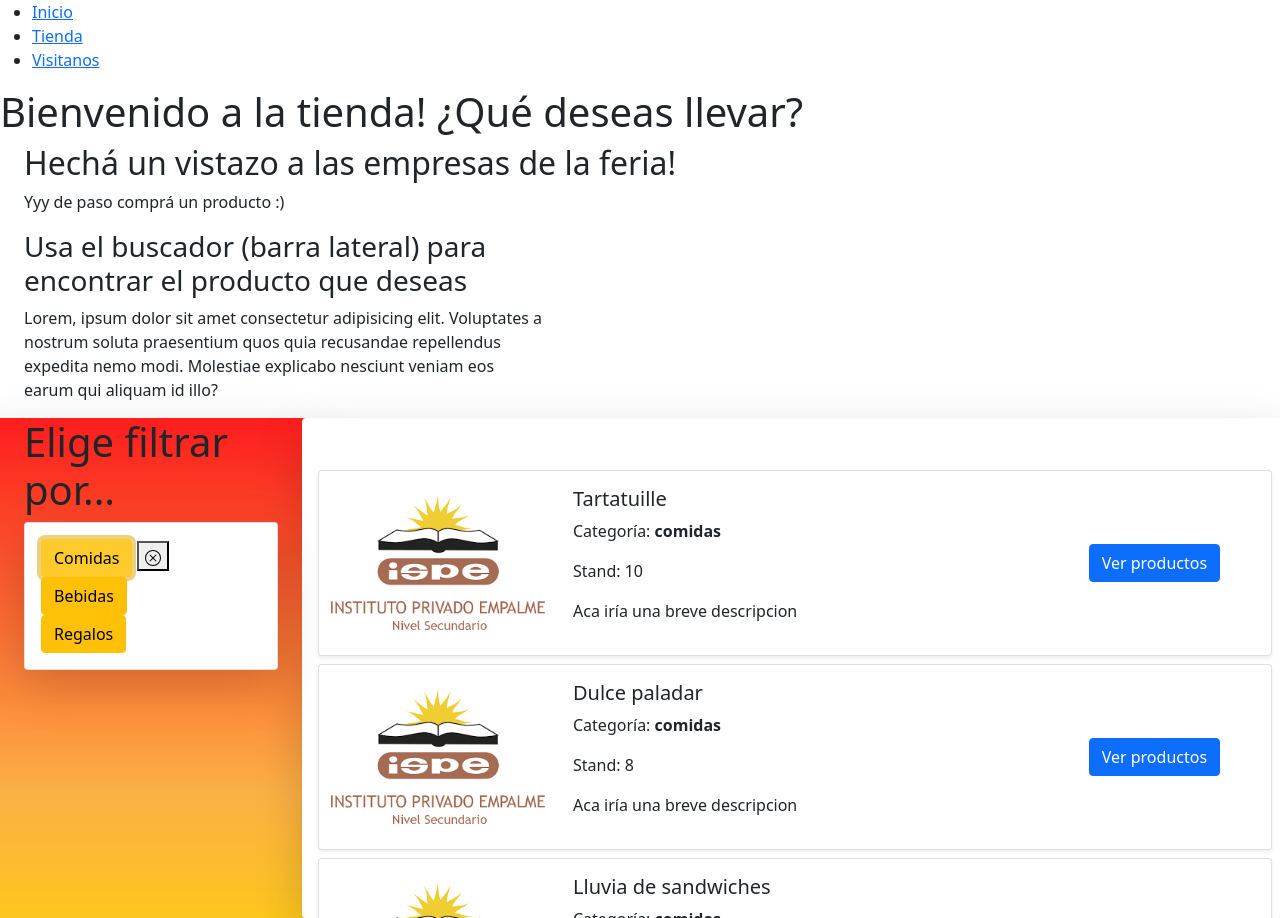
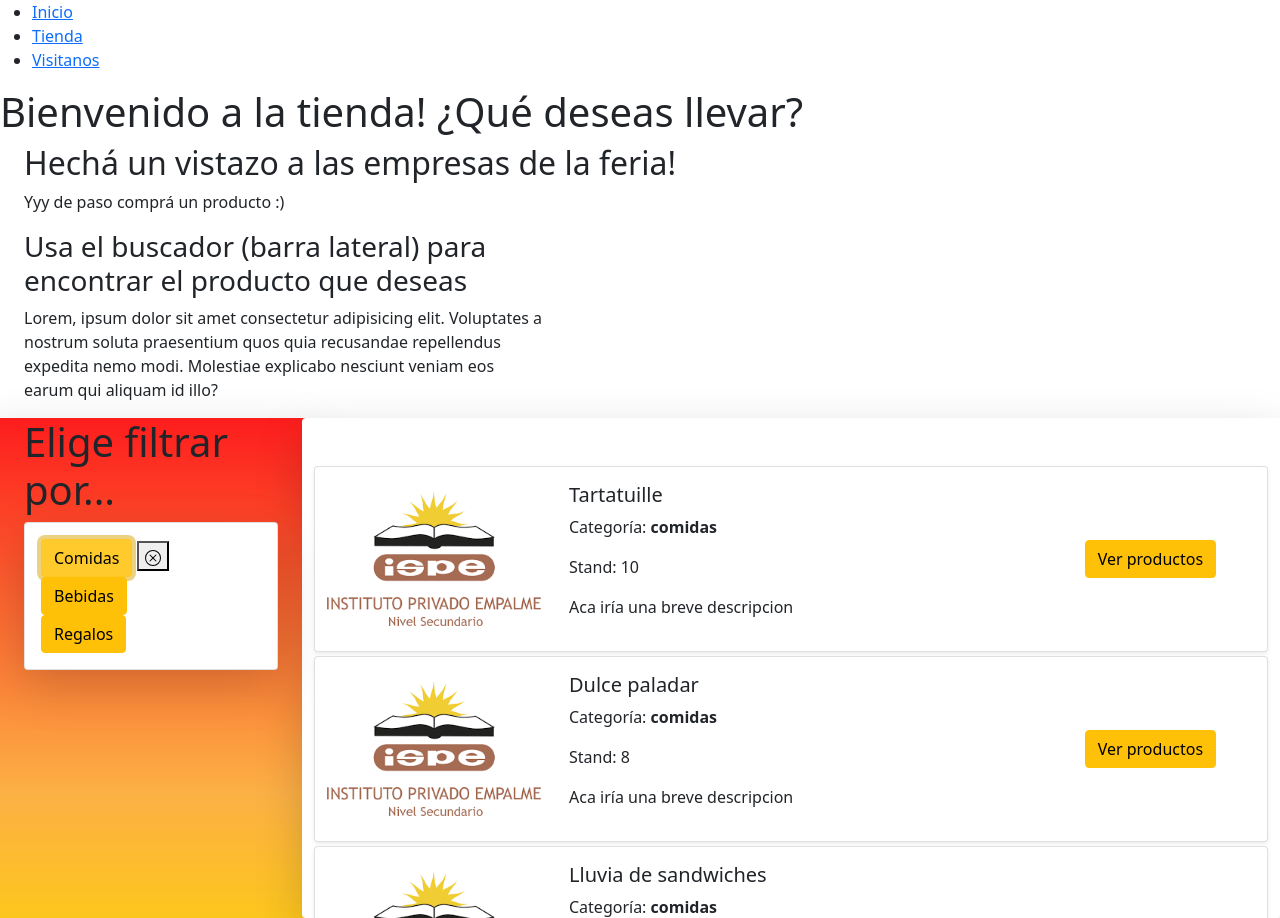
Before and after one commit to Maximo-Suarez/proyecto-curso-js, a plain HTML site: page pages/tienda.html in a window 1280 px wide. Both pictures are taken after a click on the button "Comidas". Drawn offline with nearby package versions, Linux system fonts and the light colour scheme.

Commit message:
detalles

```diff
--- a/css/style.css
+++ b/css/style.css
@@ -4,12 +4,15 @@
     height: 500px;
 }
 
+body{
+    overflow-x: hidden;
+}
 .buscador__empresas{
     padding: 3rem 0;
     display: flex;
     height: 500px;
-
     overflow: scroll;
+    overflow-x: hidden;
 }
 @media only screen and (max-width: 450px){
     .buscador__filtrador{
@@ -36,7 +39,15 @@
 /*     background-color: rgba(253, 149, 29, 0.8);
  */
     background: rgb(253,198,29);
-    background: linear-gradient(270deg, rgba(253,198,29,1) 0%, rgba(252,176,69,1) 25%, rgba(253,29,29,1) 100%);
+    background: linear-gradient(90deg, rgba(253,198,29,1) 0%, rgba(252,176,69,1) 25%, rgba(253,29,29,1) 100%);
 
-    box-shadow: -20px 0px 20px #00000014;
+    box-shadow: -30px 0px 40px #00000014;
 }
+
+.tabla__productos{
+    overflow-x: auto;
+}
+
+.card{
+    margin: .25rem 0;
+}
--- a/js/main.js
+++ b/js/main.js
@@ -7,7 +7,7 @@ function mostrarProductosDe(idDeEstaEmpresa) {
     if(empresa.boton){
         //boton X
         let botonX = document.getElementById(`VerProductDeEmpNum${idDeEstaEmpresa}`)
-        botonX.innerText = "X";
+        botonX.innerHTML= `<b>X</b>`
         //2do div
         let elemento2 = document.getElementById(`infoDeEmp${idDeEstaEmpresa}`)
         elemento2.classList.add("col-3")
@@ -56,12 +56,7 @@ function mostrarProductosDe(idDeEstaEmpresa) {
         elemento3.classList.remove(clasesDeElemento3[3])
         elemento3.classList.remove(clasesDeElemento3[2])
         elemento3.classList.add("col-2")
-        let catalogo = document.getElementById(`catalogoEmp${idDeEstaEmpresa}`)
-        catalogo.innerHTML= ""
-        //boton X
-        let botonX = document.getElementById(`VerProductDeEmpNum${idDeEstaEmpresa}`)
-        botonX.innerText = "Ver Productos";
-
+        elemento3.innerHTML=`<button class="btn btn-warning" id="VerProductDeEmpNum${idDeEstaEmpresa}" onclick="mostrarProductosDe(${idDeEstaEmpresa})">Ver productos</button>`
     }
 }
 
@@ -163,7 +158,7 @@ function mostrarEmpresasEncontradas(empresasEncontradas) {
             let contenedorCards = document.getElementById("contenedorCards");
             empresasEncontradas.forEach((empresa) =>{
                 let card = document.createElement("article");
-                card.classList.add("col-sm-10","col-lg-12", "card","shadow-sm", "m-1", `${empresa.categoria}`);
+                card.classList.add("col-sm-10","col-lg-12", "card","shadow-sm", `${empresa.categoria}`);
                 //<div class="d-flex align-items-center flex-sm-column flex-lg-row">
                 card.innerHTML= `
                 <div class="row align-items-center" id="contElementEmpresa${empresa.numStand}">
@@ -177,7 +172,7 @@ function mostrarEmpresasEncontradas(empresasEncontradas) {
                         <p>Aca iría una breve descripcion</p>
                     </div>
                     <div class="verProductDeEmp${empresa.numStand} card-body col-2" id="productDeLaEmpNum${empresa.numStand}" >
-                        <button class="btn btn-primary" id="VerProductDeEmpNum${empresa.numStand}" onclick="mostrarProductosDe(${empresa.numStand})">Ver productos</button>
+                        <button class="btn btn-warning" id="VerProductDeEmpNum${empresa.numStand}" onclick="mostrarProductosDe(${empresa.numStand})">Ver productos</button>
                     </div>
 
                 </div>
--- a/js/variables.js
+++ b/js/variables.js
@@ -18,47 +18,56 @@ class Empresas {
 const empresa1 = new Empresas("Freshbar",
 1,
 ["bebidas"],
-["Coca-cola", "Sprite", "Fanta"],
+//["Coca-cola", "Sprite", "Fanta"],
+[{p:"Coca-cola", precio:"$100"}, {p:"Sprite", precio:"$120"}, {p:"Fanta", precio:"$300"}],
 false);
 const empresa2 = new Empresas("Pop's",
 2,
 ["bebidas"],
-["Coca-cola", "Agua mineral", "Jugo de naraja",],
+//["Coca-cola", "Agua mineral", "Jugo de naraja",],
+[{p:"Coca-cola", precio:"$100"}, {p:"Agua mineral", precio:"$120"}, {p:"Jugo de naranja", precio:"$300"}],
 false);
 const empresa3 = new Empresas("Batut's",
 3,
 ["comidas"],
-["Batido helado", "Helado"],
+//["Batido helado", "Helado"],
+[{p:"Batido helado", precio:"$200"}, {p:"Helado", precio:"$820"}],
 false);
 const empresa4 = new Empresas("Al horno",
 4,
 ["comidas"],
-["Empanadas de pollo", "Empanadas de cebolla y queso", "Empanadas de choclo"],
+//["Empanadas de pollo", "Empanadas de cebolla y queso", "Empanadas de choclo"],
+[{p:"Empanadas de pollo", precio:"$100"}, {p:"Empanadas de cebolla y queso", precio:"$120"}, {p:"Empanadas de choclo", precio:"$300"}],
 false);
 const empresa5 = new Empresas("Club del mate",
 5,
 ["regalos"],
-["termos", "matermos", "mates"],
+//["termos", "matermos", "mates"],
+[{p:"Termos", precio:"$100"}, {p:"Matermos", precio:"$120"}, {p:"Mates", precio:"$300"}],
 false);
 const empresa6 = new Empresas("Lluvia de sandwiches",
 6,
 ["comidas"],
-["tortuguita", "sandwich de miga", "pebetes"],
+//["tortuguita", "sandwich de miga", "pebetes"],
+[{p:"Tortuguita", precio:"$100"}, {p:"Sandwich de miga", precio:"$120"}, {p:"Pebetes", precio:"$300"}],
 false);
 const empresa7 = new Empresas("Hakuna Matata",
 7,
 ["bebidas"],
-["licuados", "ensalada de frutas"],
+//["licuados", "ensalada de frutas"],
+[{p:"Licuados", precio:"$100"}, {p:"Ensalada de frutas", precio:"$120"}],
 false);
 const empresa8 = new Empresas("Dulce paladar",
 8,
 ["comidas"],
-["chocotorta", "tarta cabsha", "tarta de coco"],
+//["chocotorta", "tarta cabsha", "tarta de coco"],
+[{p:"chocotorta", precio:"$100"}, {p:"tarta cabsha", precio:"$120"}, {p:"tarta de coco", precio:"$300"}],
 false);
 const empresa9 = new Empresas("Tu encanto",
 9,
 ["regalos"],
-["labial", "rimel", "deliniadores"],
+//["labial", "rimel", "deliniadores"],
+[{p:"Labial", precio:"$100"}, {p:"rimel", precio:"$120"}, {p:"deliniadores", precio:"$300"}],
 false);
 const empresa10 = new Empresas("Tartatuille",
 10,
@@ -69,12 +78,14 @@ false);
 const empresa11 = new Empresas("Planthanos",
 11,
 ["regalos"],
-["cactus", "pino", "menta"],
+//["cactus", "pino", "menta"],
+[{p:"cactus", precio:"$100"}, {p:"pino", precio:"$120"}, {p:"menta", precio:"$300"}],
 false);
 const empresa12 = new Empresas("Little tings",
 12,
 ["regalos"],
-["atrapasueños", "agendas", "lapiceras"],
+//["atrapasueños", "agendas", "lapiceras"],
+[{p:"atrapasueños", precio:"$100"}, {p:"agendas", precio:"$120"}, {p:"lapiceras", precio:"$300"}],
 false);
 
 //Array de objetos
--- a/pages/tienda.html
+++ b/pages/tienda.html
@@ -64,6 +64,7 @@
                 <!-- (cards) -->
                 </section>
             </section>
+            <section class="preuba"></section>
         </main>
 
 
```
